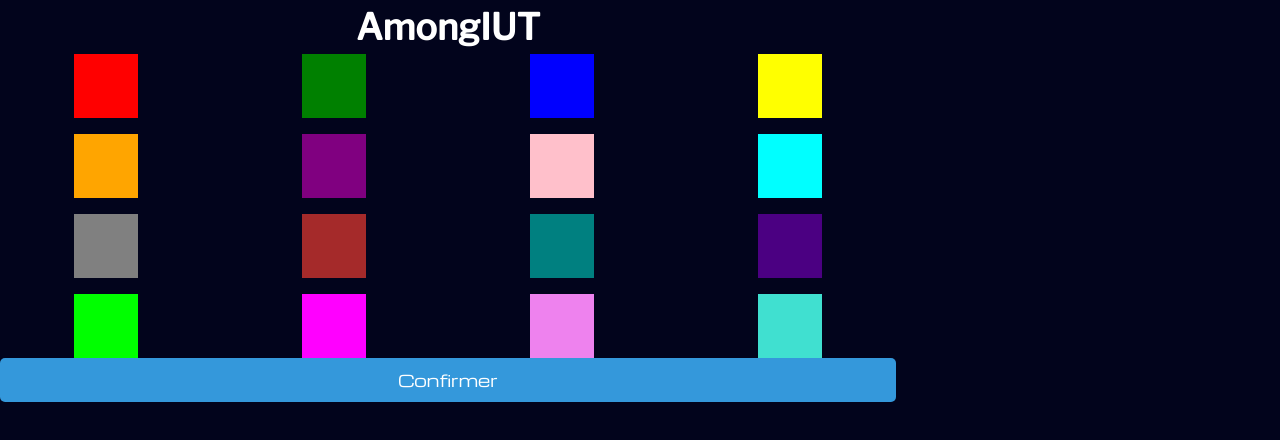
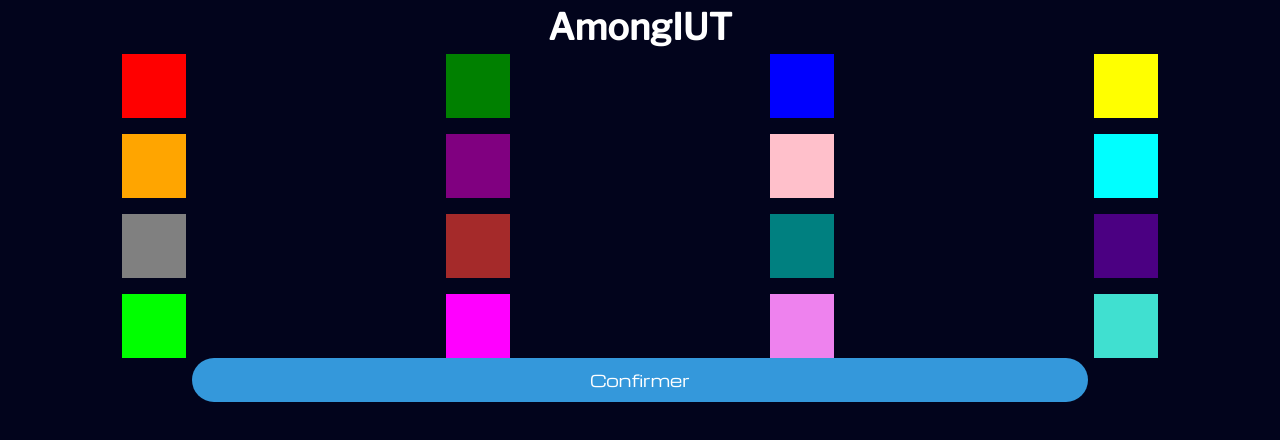
Before and after one commit to ewan-questel/front-r505, an Angular app: page / in a window 1280 px wide. Shown: the top 440 px of the page. Built offline with nearby package versions, Linux system fonts and the light colour scheme; a web font is replaced by a local one.

Commit message:
fix centering
fixed centering error with display flex for color-select page

```diff
--- a/src/app/shared/layout/button/button.component.scss
+++ b/src/app/shared/layout/button/button.component.scss
@@ -3,7 +3,7 @@
     background-color: #3498db;
     color: #fff;
     border: none;
-    border-radius: 5px;
+    border-radius: 40px;
     cursor: pointer;
     font-family: 'Michroma', sans-serif;
     display: flex;
--- a/src/styles.scss
+++ b/src/styles.scss
@@ -11,6 +11,5 @@
     background-color: #02041C;
     color: white;
     font-family: 'Libre Franklin', sans-serif;
-    display: flex;
     text-align: center;
 }
```
